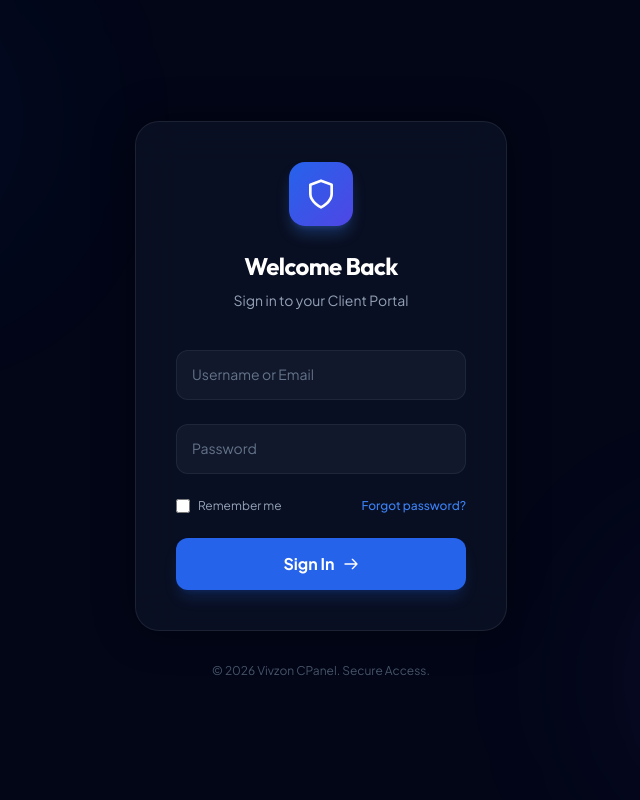
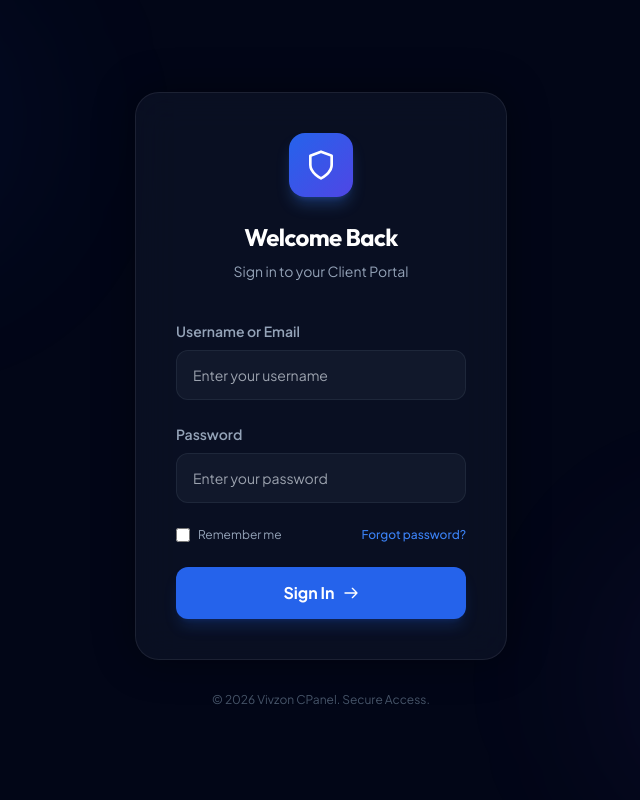
Before and after one commit to vivzon/shm-panel, a PHP site: page /cpanel/login.php in a window 1280 px wide. Shown: the whole page, without its empty margins (319-959 px from the left). Run offline with PHP 8.4, Linux system fonts and the light colour scheme; some libraries are stand-ins or nearby versions.

```diff
--- a/cpanel/login.php
+++ b/cpanel/login.php
@@ -50,7 +50,9 @@ if ($_SERVER['REQUEST_METHOD'] == 'POST') {
     <meta name="viewport" content="width=device-width, initial-scale=1.0">
     <title>Login | Vivzon CPanel</title>
     <script src="https://cdn.tailwindcss.com"></script>
-    <link href="https://fonts.googleapis.com/css2?family=Outfit:wght@300;400;500;600;700&family=Plus+Jakarta+Sans:wght@300;400;500;600;700&display=swap" rel="stylesheet">
+    <link
+        href="https://fonts.googleapis.com/css2?family=Outfit:wght@300;400;500;600;700&family=Plus+Jakarta+Sans:wght@300;400;500;600;700&display=swap"
+        rel="stylesheet">
     <style>
         :root {
             --theme-color: #2563eb;
@@ -91,14 +93,10 @@ if ($_SERVER['REQUEST_METHOD'] == 'POST') {
         }
 
         .input-group label {
-            pointer-events: none;
-            transition: all 0.2s ease;
-        }
-
-        .input-field:focus~label,
-        .input-field:not(:placeholder-shown)~label {
-            transform: translateY(-26px) translateX(-4px) scale(0.85);
-            color: var(--theme-color);
+            display: block;
+            margin-bottom: 0.5rem;
+            color: #94a3b8;
+            font-size: 0.875rem;
             font-weight: 600;
         }
 
@@ -117,8 +115,11 @@ if ($_SERVER['REQUEST_METHOD'] == 'POST') {
 
     <!-- Background Effects -->
     <div class="fixed inset-0 z-0 pointer-events-none">
-        <div class="absolute top-[-10%] left-[-10%] w-[50%] h-[50%] glow-1 blur-3xl rounded-full opacity-60 animate-pulse"></div>
-        <div class="absolute bottom-[-10%] right-[-10%] w-[50%] h-[50%] glow-2 blur-3xl rounded-full opacity-60 animate-pulse" style="animation-delay: 2s"></div>
+        <div
+            class="absolute top-[-10%] left-[-10%] w-[50%] h-[50%] glow-1 blur-3xl rounded-full opacity-60 animate-pulse">
+        </div>
+        <div class="absolute bottom-[-10%] right-[-10%] w-[50%] h-[50%] glow-2 blur-3xl rounded-full opacity-60 animate-pulse"
+            style="animation-delay: 2s"></div>
     </div>
 
     <div class="w-full max-w-[420px] p-6 relative z-10 perspective-[1000px]">
@@ -126,8 +127,12 @@ if ($_SERVER['REQUEST_METHOD'] == 'POST') {
 
             <!-- Header -->
             <div class="text-center mb-10">
-                <div class="inline-flex items-center justify-center w-16 h-16 rounded-2xl bg-gradient-to-br from-blue-600 to-indigo-600 shadow-lg shadow-blue-500/30 mb-6 group transition-transform hover:rotate-6">
-                    <svg xmlns="http://www.w3.org/2000/svg" class="w-8 h-8 text-white transition-transform group-hover:scale-110" viewBox="0 0 24 24" fill="none" stroke="currentColor" stroke-width="2" stroke-linecap="round" stroke-linejoin="round">
+                <div
+                    class="inline-flex items-center justify-center w-16 h-16 rounded-2xl bg-gradient-to-br from-blue-600 to-indigo-600 shadow-lg shadow-blue-500/30 mb-6 group transition-transform hover:rotate-6">
+                    <svg xmlns="http://www.w3.org/2000/svg"
+                        class="w-8 h-8 text-white transition-transform group-hover:scale-110" viewBox="0 0 24 24"
+                        fill="none" stroke="currentColor" stroke-width="2" stroke-linecap="round"
+                        stroke-linejoin="round">
                         <path d="M12 22s8-4 8-10V5l-8-3-8 3v7c0 6 8 10 8 10" />
                     </svg>
                 </div>
@@ -136,40 +141,48 @@ if ($_SERVER['REQUEST_METHOD'] == 'POST') {
             </div>
 
             <?php if ($error): ?>
-                <div class="mb-8 p-4 rounded-xl bg-red-500/10 border border-red-500/20 text-red-400 text-xs font-bold flex items-center gap-3 animate-[shake_0.5s_ease-in-out]">
+                <div
+                    class="mb-8 p-4 rounded-xl bg-red-500/10 border border-red-500/20 text-red-400 text-xs font-bold flex items-center gap-3 animate-[shake_0.5s_ease-in-out]">
                     <svg class="w-4 h-4 shrink-0" fill="none" viewBox="0 0 24 24" stroke="currentColor">
-                        <path stroke-linecap="round" stroke-linejoin="round" stroke-width="2" d="M12 9v2m0 4h.01m-6.938 4h13.856c1.54 0 2.502-1.667 1.732-3L13.732 4c-.77-1.333-2.694-1.333-3.464 0L3.34 16c-.77 1.333.192 3 1.732 3z" />
+                        <path stroke-linecap="round" stroke-linejoin="round" stroke-width="2"
+                            d="M12 9v2m0 4h.01m-6.938 4h13.856c1.54 0 2.502-1.667 1.732-3L13.732 4c-.77-1.333-2.694-1.333-3.464 0L3.34 16c-.77 1.333.192 3 1.732 3z" />
                     </svg>
                     <?= htmlspecialchars($error) ?>
                 </div>
             <?php endif; ?>
 
-            <form method="POST" class="space-y-6" onsubmit="this.querySelector('button[type=submit]').classList.add('loading')">
+            <form method="POST" class="space-y-6"
+                onsubmit="this.querySelector('button[type=submit]').classList.add('loading')">
 
                 <div class="input-group">
-                    <input id="u" name="u" type="text" required placeholder=" "
-                        class="input-field w-full rounded-xl px-4 py-3.5 text-sm text-white outline-none">
-                    <label for="u" class="absolute left-4 top-3.5 text-slate-500 text-sm transition-all duration-200">Username or Email</label>
+                    <label for="u">Username or Email</label>
+                    <input id="u" name="u" type="text" required placeholder="Enter your username"
+                        class="input-field w-full rounded-xl px-4 py-3.5 text-sm text-white outline-none focus:ring-2 focus:ring-blue-500/50">
                 </div>
 
                 <div class="input-group">
-                    <input id="p" name="p" type="password" required placeholder=" "
-                        class="input-field w-full rounded-xl px-4 py-3.5 text-sm text-white outline-none">
-                    <label for="p" class="absolute left-4 top-3.5 text-slate-500 text-sm transition-all duration-200">Password</label>
+                    <label for="p">Password</label>
+                    <input id="p" name="p" type="password" required placeholder="Enter your password"
+                        class="input-field w-full rounded-xl px-4 py-3.5 text-sm text-white outline-none focus:ring-2 focus:ring-blue-500/50">
                 </div>
 
                 <div class="flex items-center justify-between text-xs">
                     <label class="flex items-center gap-2 cursor-pointer group">
-                        <input type="checkbox" class="w-3.5 h-3.5 rounded border-slate-700 bg-slate-800 text-blue-600 focus:ring-offset-0 focus:ring-blue-500/50 transition-colors">
+                        <input type="checkbox"
+                            class="w-3.5 h-3.5 rounded border-slate-700 bg-slate-800 text-blue-600 focus:ring-offset-0 focus:ring-blue-500/50 transition-colors">
                         <span class="text-slate-400 group-hover:text-slate-300 transition-colors">Remember me</span>
                     </label>
-                    <a href="#" class="text-blue-500 hover:text-blue-400 font-medium transition-colors">Forgot password?</a>
+                    <a href="#" class="text-blue-500 hover:text-blue-400 font-medium transition-colors">Forgot
+                        password?</a>
                 </div>
 
                 <button type="submit"
                     class="w-full bg-blue-600 hover:bg-blue-500 text-white font-bold py-3.5 rounded-xl shadow-lg shadow-blue-600/20 hover:shadow-blue-600/30 transition-all transform hover:-translate-y-0.5 active:translate-y-0 disabled:opacity-70 disabled:cursor-not-allowed flex items-center justify-center gap-2">
                     <span>Sign In</span>
-                    <svg class="w-4 h-4" fill="none" stroke="currentColor" viewBox="0 0 24 24"><path stroke-linecap="round" stroke-linejoin="round" stroke-width="2" d="M14 5l7 7m0 0l-7 7m7-7H3"></path></svg>
+                    <svg class="w-4 h-4" fill="none" stroke="currentColor" viewBox="0 0 24 24">
+                        <path stroke-linecap="round" stroke-linejoin="round" stroke-width="2"
+                            d="M14 5l7 7m0 0l-7 7m7-7H3"></path>
+                    </svg>
                 </button>
 
             </form>
@@ -183,15 +196,27 @@ if ($_SERVER['REQUEST_METHOD'] == 'POST') {
     <style>
         /* Custom Shake Animation */
         @keyframes shake {
-            0%, 100% { transform: translateX(0); }
-            25% { transform: translateX(-5px); }
-            75% { transform: translateX(5px); }
+
+            0%,
+            100% {
+                transform: translateX(0);
+            }
+
+            25% {
+                transform: translateX(-5px);
+            }
+
+            75% {
+                transform: translateX(5px);
+            }
         }
+
         .loading {
             position: relative;
             color: transparent !important;
             pointer-events: none;
         }
+
         .loading::after {
             content: "";
             position: absolute;
@@ -205,7 +230,16 @@ if ($_SERVER['REQUEST_METHOD'] == 'POST') {
             top: 50%;
             transform: translate(-50%, -50%);
         }
-        @keyframes spin { from { transform: translate(-50%, -50%) rotate(0deg); } to { transform: translate(-50%, -50%) rotate(360deg); } }
+
+        @keyframes spin {
+            from {
+                transform: translate(-50%, -50%) rotate(0deg);
+            }
+
+            to {
+                transform: translate(-50%, -50%) rotate(360deg);
+            }
+        }
     </style>
 </body>
 
```
Also changed, not shown: whm/login.php (+11 -21 lines).
